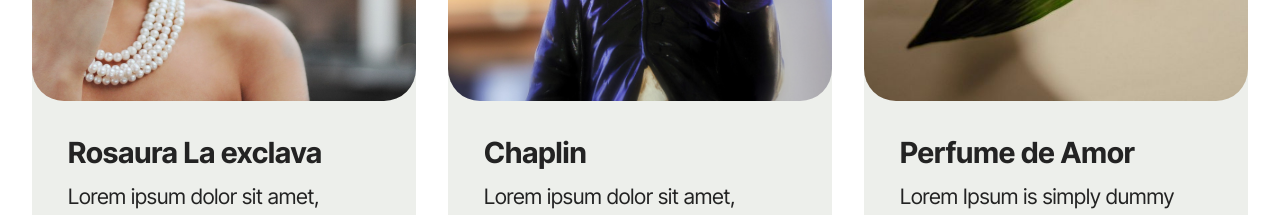
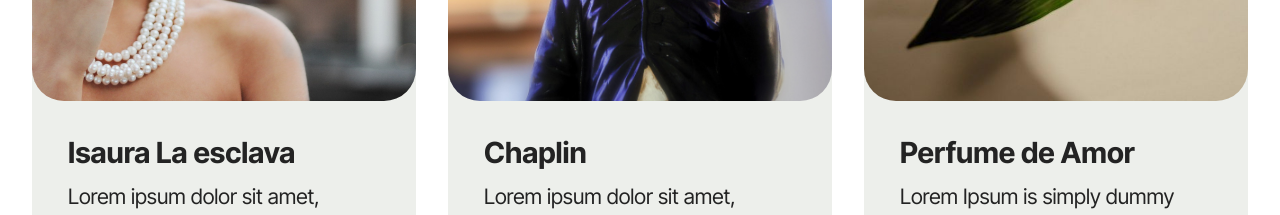
Before and after one commit to JavierAucc/TeatroMitre, a plain HTML site: page page3.html in a window 1280 px wide. Shown: the part 1520-1735 px from the top of the page. Drawn offline with Linux system fonts and the light colour scheme.

Commit message:
Arreglo estetico

```diff
--- a/page3.html
+++ b/page3.html
@@ -160,7 +160,7 @@
             <img src="assets/images/mbr-25.jpg" alt="Mobirise Website Builder" data-slide-to="3" data-bs-slide-to="3">
           </div>
           <div class="item-content">
-            <h5 class="item-title mbr-fonts-style display-5"><strong>Rosaura La exclava</strong></h5>
+            <h5 class="item-title mbr-fonts-style display-5"><strong>Isaura La esclava</strong></h5>
 
             <p class="mbr-text mbr-fonts-style display-7">
               Lorem ipsum dolor sit amet, consectetur adipiscing elit habitant turpis.<br>
```
